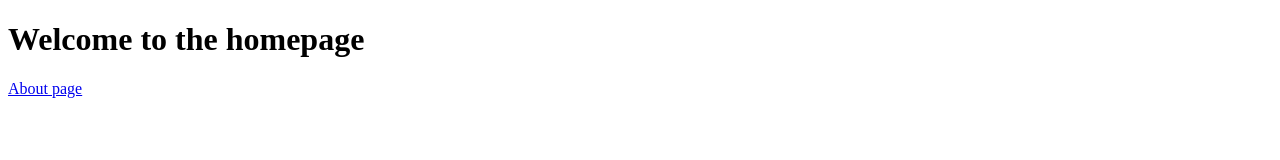
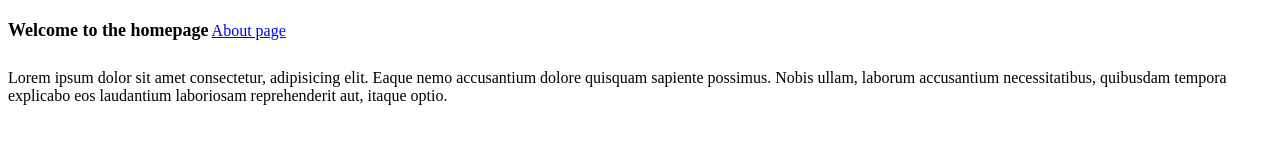
Before and after one commit to Adrian-rospx/node-chat, a website: page public/index.html in a window 1280 px wide. Drawn offline with Linux system fonts and the light colour scheme.

Commit message:
finish: integrated the API and http into distinct commands, added lorem ipsum paragraph text

```diff
--- a/package.json
+++ b/package.json
@@ -7,8 +7,9 @@
   "type": "module",
   "main": "index.js",
   "scripts": {
-    "start": "node --env-file=.env server-api.js",
-    "dev": "nodemon --env-file=.env server-api.js"
+    "start": "node --env-file=.env server-http.js",
+    "dev": "nodemon --env-file=.env server-http.js",
+    "api": "node --env-file=.env server-api.js"
   },
   "devDependencies": {
     "nodemon": "^3.1.10"
--- a/public/index.html
+++ b/public/index.html
@@ -4,11 +4,18 @@
     <meta charset="UTF-8">
     <meta name="viewport" content="width=device-width, initial-scale=1.0">
     <title>Homepage</title>
+    <link rel="stylesheet" href="/style.css">
 </head>
 <body>
 
     <h1>Welcome to the homepage</h1>
     <a href="/about">About page</a>
 
+    <main>
+        <p>
+            Lorem ipsum dolor sit amet consectetur, adipisicing elit. Eaque nemo accusantium dolore quisquam sapiente possimus. Nobis ullam, laborum accusantium necessitatibus, quibusdam tempora explicabo eos laudantium laboriosam reprehenderit aut, itaque optio.
+        </p>
+    </main>
+
 </body>
 </html>
--- /dev/null
+++ b/public/style.css
@@ -0,0 +1,9 @@
+/*
+    CSS attempt,
+    not working,
+    requires special routing
+*/
+h1 {
+    display: inline-block;
+    font-size: large;
+}
```
Also changed, not shown: public/about.html (+6 -0 lines), README.md.
